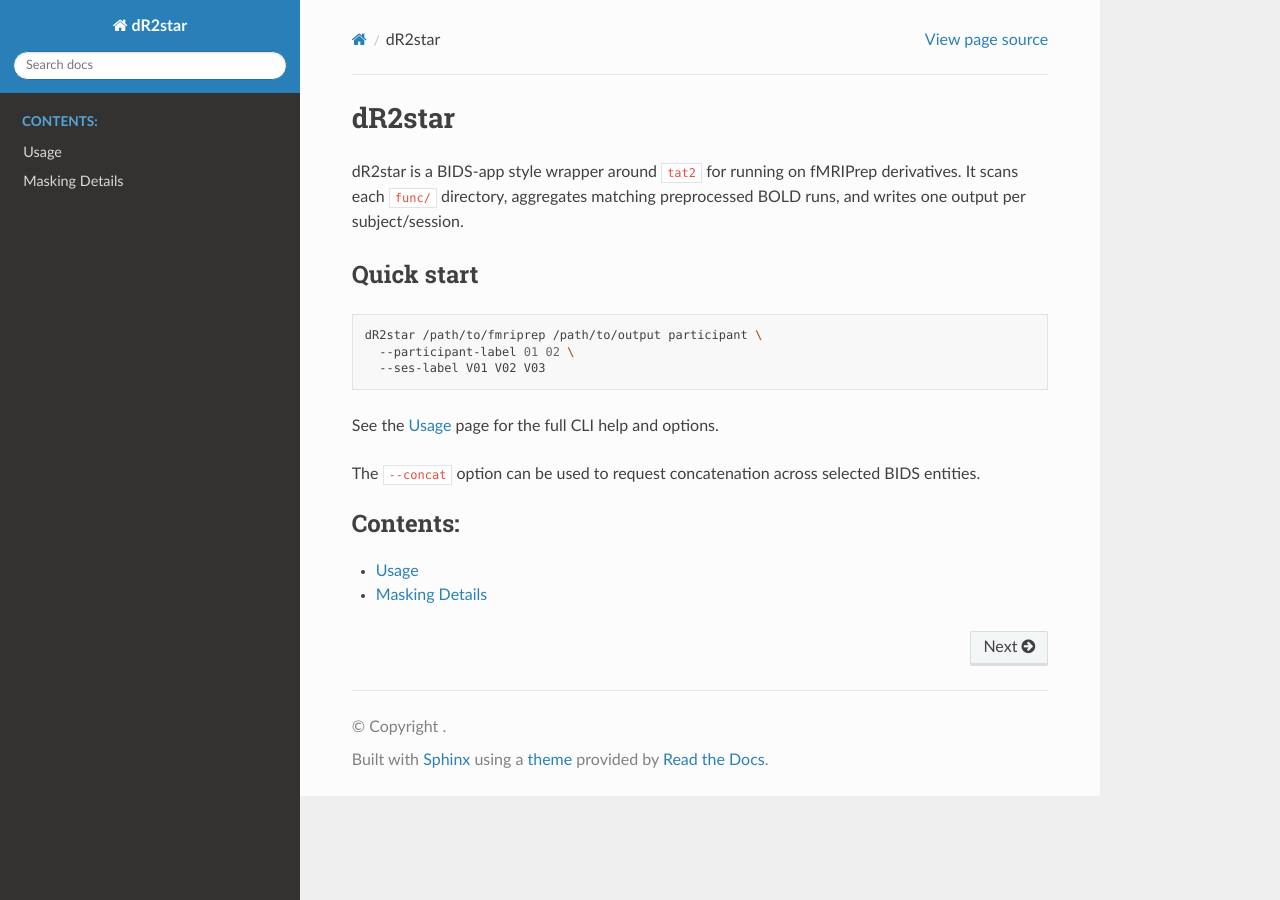
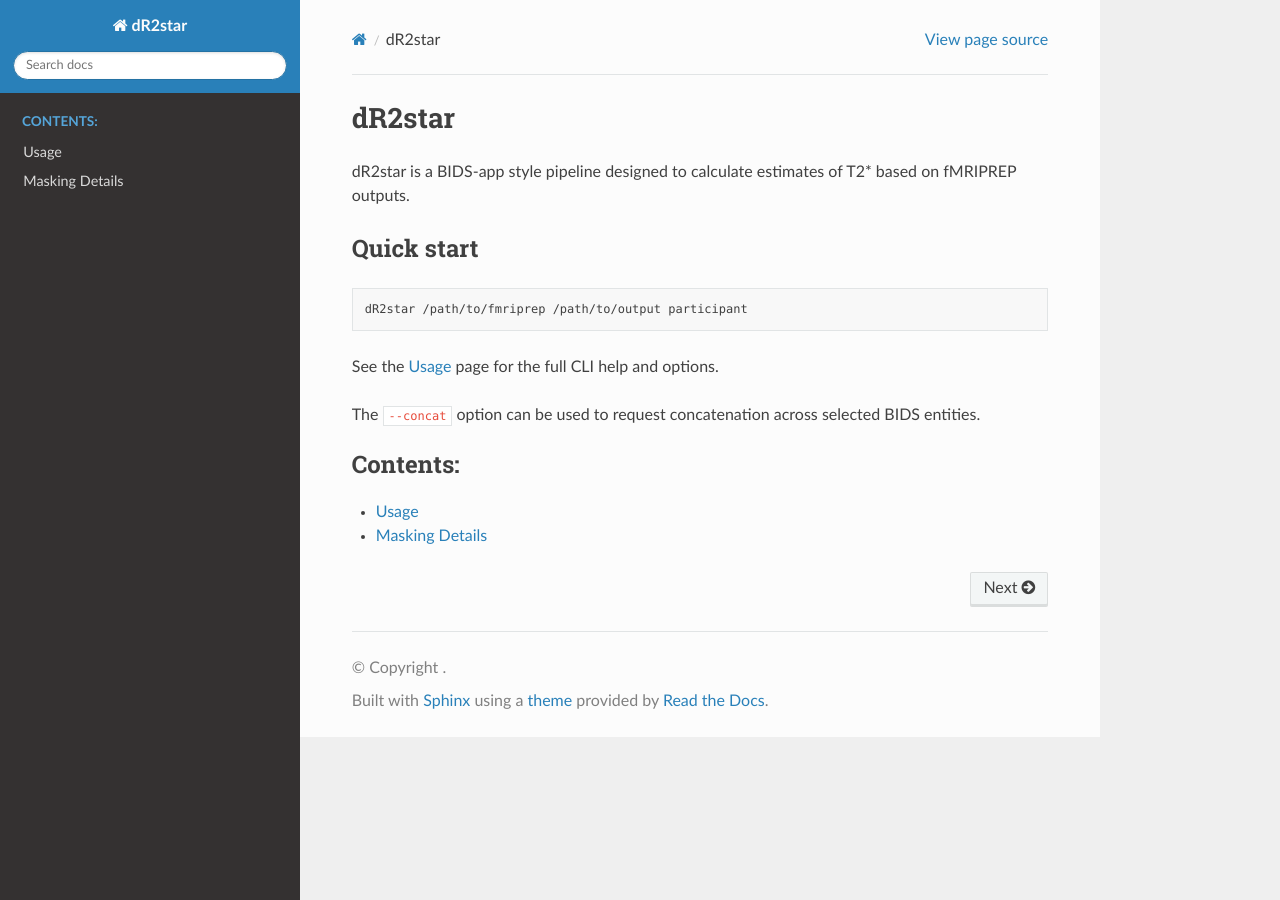
Before and after one commit to Larsen-Lab/dR2star, a Sphinx documentation site: the page built from docs/index.rst, in a window 1280 px wide. Built offline with Sphinx 7.4.7 and the Read the Docs theme 3.1.0, drawn with Linux system fonts in a browser that asks for light colours.

Commit message:
Update doc

```diff
--- a/docs/index.rst
+++ b/docs/index.rst
@@ -1,18 +1,15 @@
 dR2star
 =======
 
-dR2star is a BIDS-app style wrapper around ``tat2`` for running on fMRIPrep
-derivatives. It scans each ``func/`` directory, aggregates matching preprocessed
-BOLD runs, and writes one output per subject/session.
+dR2star is a BIDS-app style pipeline designed to calculate estimates
+of T2* based on fMRIPREP outputs.
 
 Quick start
 -----------
 
 .. code-block:: sh
 
-   dR2star /path/to/fmriprep /path/to/output participant \
-     --participant-label 01 02 \
-     --ses-label V01 V02 V03
+   dR2star /path/to/fmriprep /path/to/output participant
 
 See the :doc:`usage` page for the full CLI help and options.
 
```
